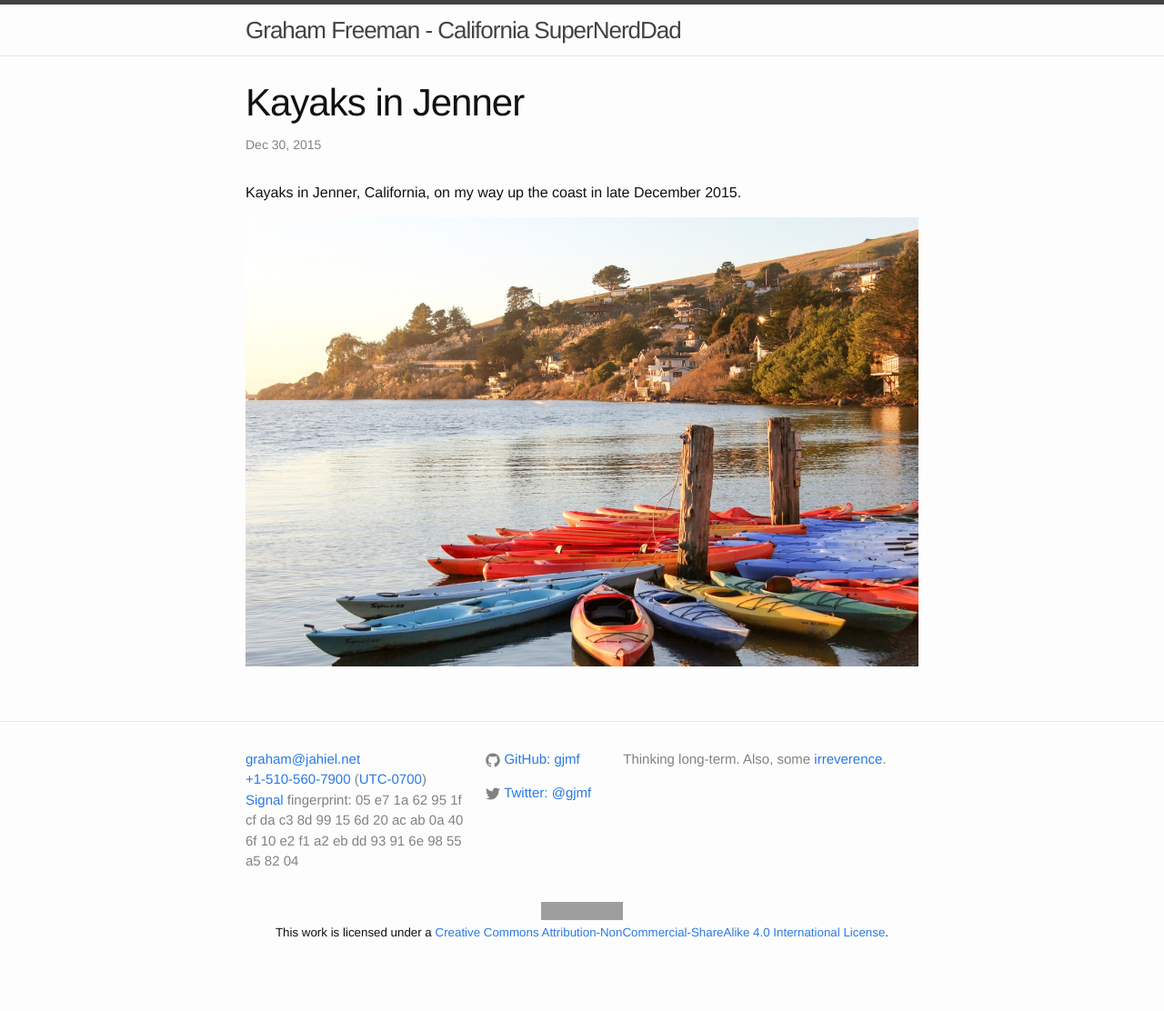
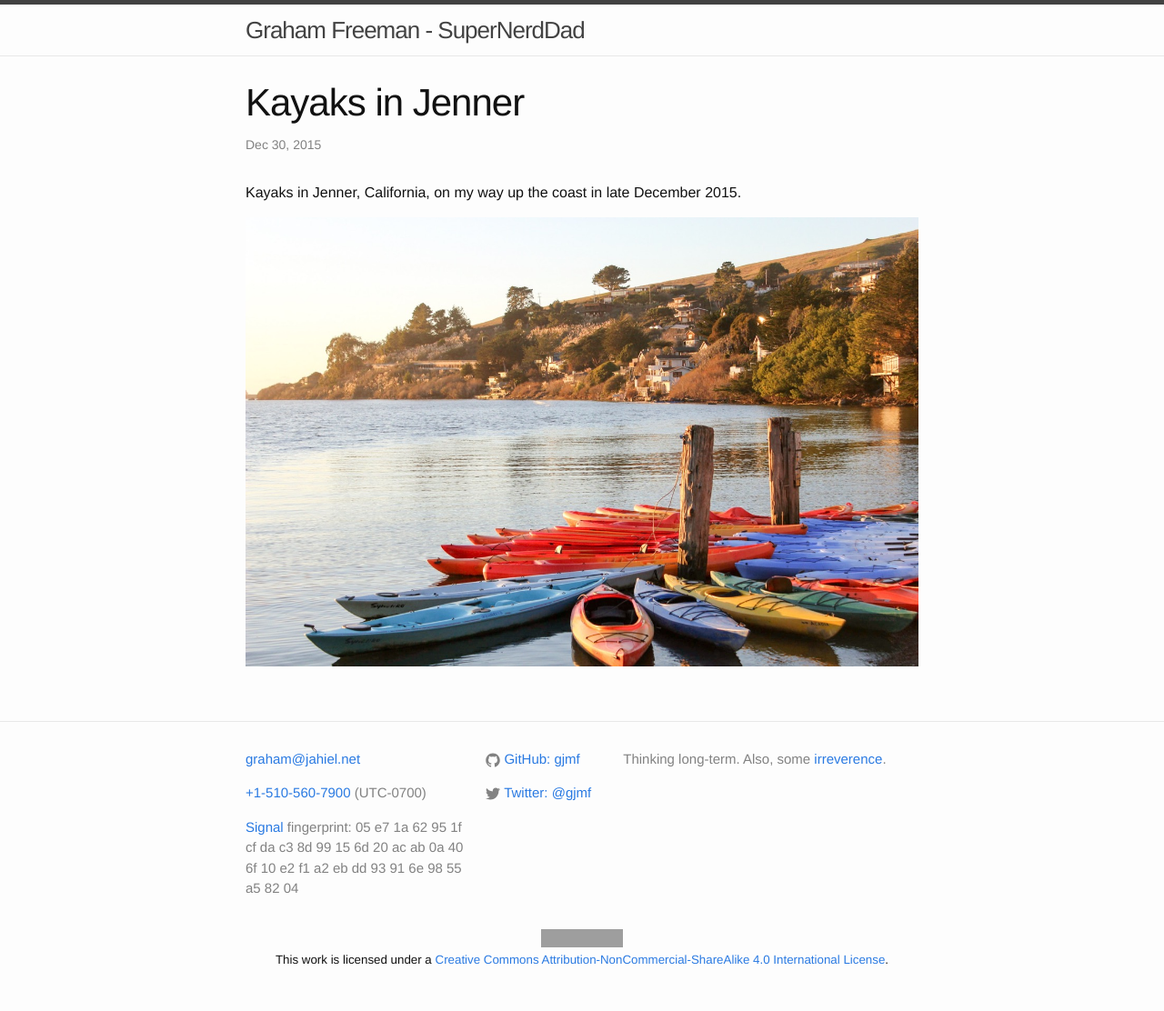
Before and after one commit to gjmf/gjmf.github.io, a Jekyll site: the page built from _posts/2015-12-30-kayaks-in-jenner.markdown, in a window 1280 px wide. Shown: the whole page at 91% size. Built offline with Jekyll 4.4.1, drawn with Linux system fonts in a browser that asks for light colours; before the commit the page ends 1082 px from its top, so only the background shows below that; grey boxes are pictures that could not be loaded.

Commit message:
More changes per PageSpeed Insights

```diff
--- a/_config.yml
+++ b/_config.yml
@@ -1,5 +1,5 @@
 # Site settings
-title: Graham Freeman - California SuperNerdDad
+title: Graham Freeman - SuperNerdDad
 email: graham@jahiel.net
 tel: +1-510-560-7900
 signal_fingerprint: 05 e7 1a 62 95 1f cf da c3 8d 99 15 6d 20 ac ab 0a 40 6f 10 e2 f1 a2 eb dd 93 91 6e 98 55 a5 82 04
--- a/_includes/footer.html
+++ b/_includes/footer.html
@@ -5,8 +5,14 @@
     <div class="footer-col-wrapper">
       <div class="footer-col  footer-col-1">
         <ul class="contact-list">
+        {% if site.email %}
           <li><a href="mailto:{{ site.email }}">{{ site.email }}</a></li>
-          <li><a href="tel:{{ site.tel }}">{{ site.tel }}</a> (<a href="https://www.wolframalpha.com/input/?i=current+time+berkeley+ca">UTC-0700</a>)</li>
+          <p></p>
+        {% endif %}
+        {% if site.tel %}
+          <li><a href="tel:{{ site.tel }}">{{ site.tel }}</a> (UTC-0700)</li>
+          <p></p>
+        {% endif %}
 	{% if site.signal_fingerprint %}
           <li><p class="text"><a href="https://whispersystems.org/">Signal</a> fingerprint: {{ site.signal_fingerprint }}</p></li>
 	{% endif %}
@@ -27,8 +33,6 @@
             </a>
           </li>
 		<p></p>
-          <li>
-          </li>
           {% endif %}
 
           {% if site.twitter_username %}
```
Also changed, not shown: index.html (+4 -4 lines).
